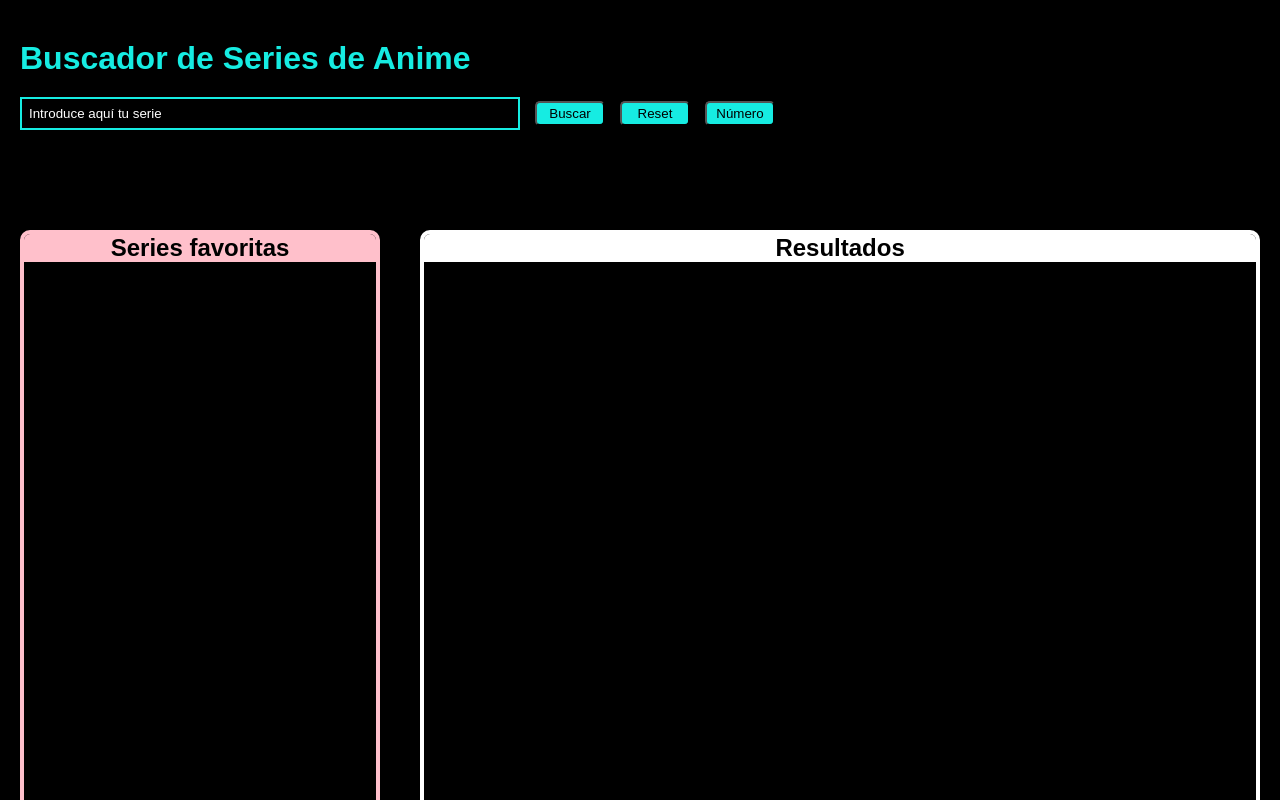
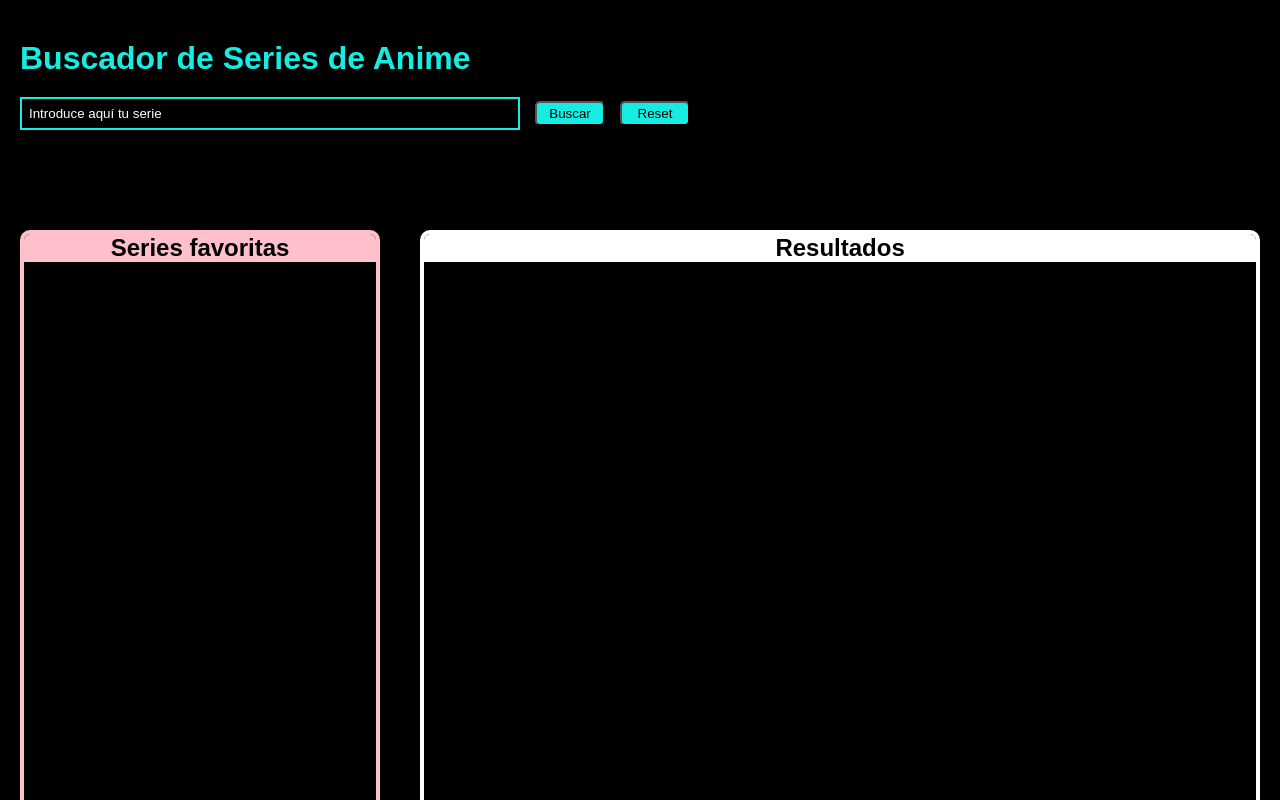
Before and after one commit to Adalab/modulo-2-evaluacion-final-Begodpo, a website: page src/html/index.html in a window 1280 px wide. Shown: the top 800 px of the page. Drawn offline with nearby package versions, Linux system fonts and the light colour scheme; files that its build step writes are made by us from their sources; a web font is replaced by a local one.

Commit message:
remove number button

```diff
--- a/src/html/partials/main.html
+++ b/src/html/partials/main.html
@@ -7,7 +7,6 @@
   />
   <button type="submit" class="form__button js-searchBtn">Buscar</button>
   <button type="submit" class="form__button js-resetBtn">Reset</button>
-  <button type="submit" class="form__button js-favoriteNumber">Número</button>
 </form>
 
 <div class="seriesContainer">
--- a/src/js/main.js
+++ b/src/js/main.js
@@ -20,7 +20,6 @@ function handleClickBtn(event) {
   fetch(`https://api.jikan.moe/v3/search/anime?q=${textInput.value}`)
     .then((response) => response.json())
     .then((data) => {
-      console.log(data);
       series = data.results;
       paintSeries();
     });
@@ -83,7 +82,6 @@ function handleClickToFavorites(event) {
   const favoriteSerieData = favoriteSeries.find(
     (row) => row.mal_id === selectedFavoriteSerie
   );
-  console.log({ favoriteSerieData });
 
   if (favoriteSerieData === undefined) {
     favoriteSeries.push(selectedSerieData);
@@ -170,13 +168,10 @@ function handleClickResetBtn() {
 }
 resetBtn.addEventListener("click", handleClickResetBtn);
 
-console.log(series);
-
 const favoriteNumber = document.querySelector(".js-favoriteNumber");
 
 function handleClickNumberBtn(event) {
   event.preventDefault();
-  console.log(favoriteSeries.length);
 }
 
 favoriteNumber.addEventListener("click", handleClickNumberBtn);
```
